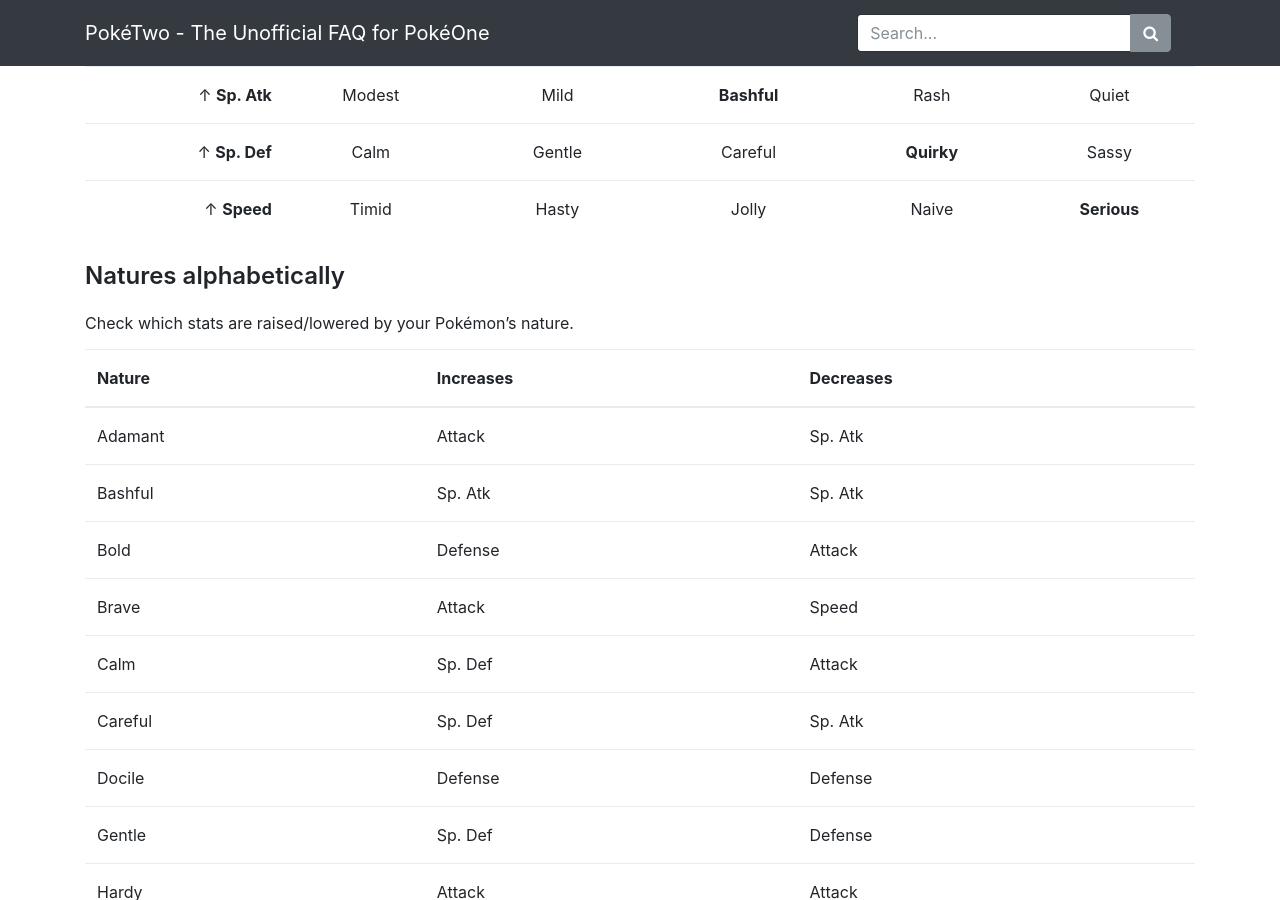
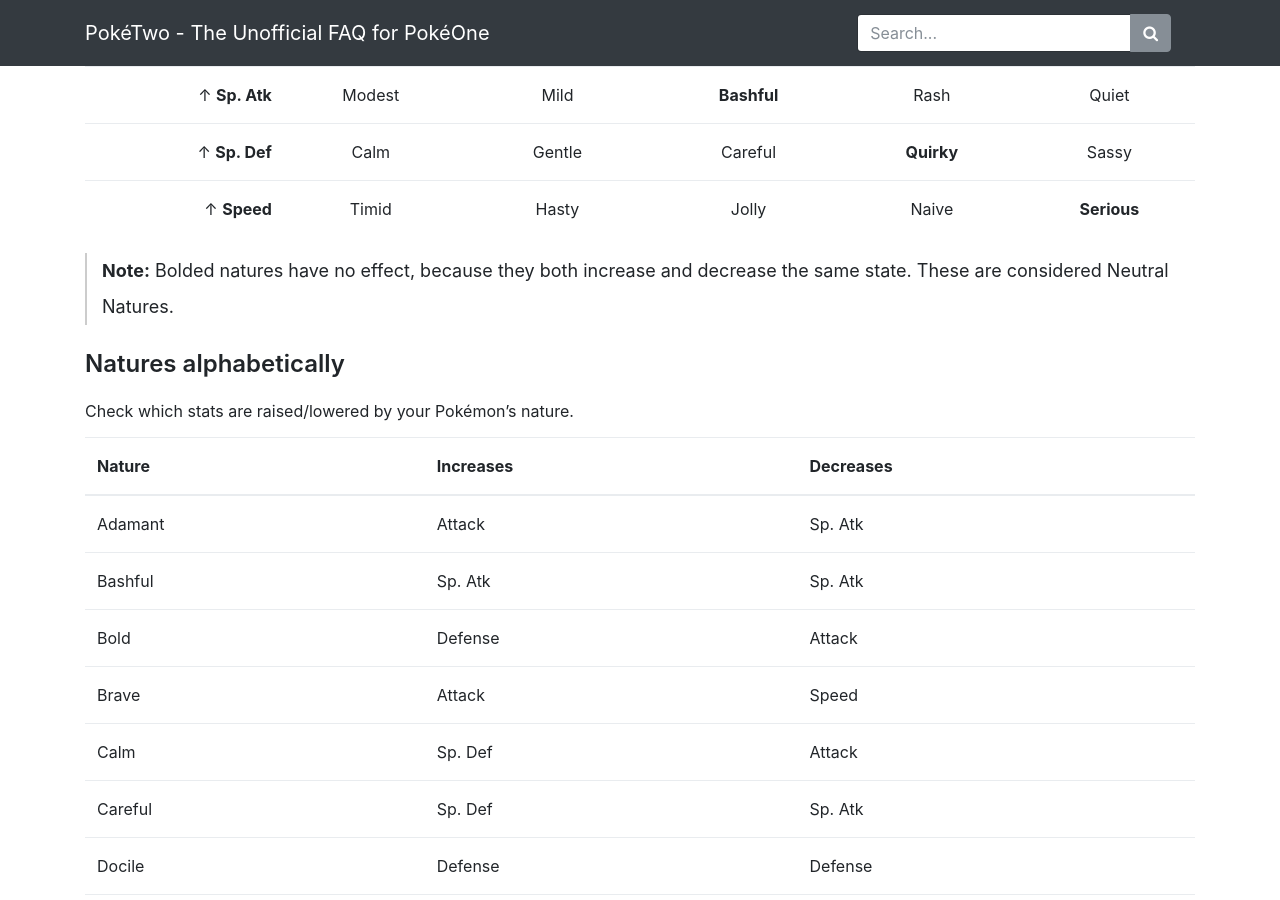
Before and after one commit to X3I/poketwo.com, a Jekyll site: the page built from _pages/nature/natures.md, in a window 1280 px wide and 900 px high, scrolled down 952 px. Built offline with Jekyll 4.4.1, drawn with Linux system fonts in a browser that asks for light colours; nearby versions of some CDN libraries; our own code applies the rules of GitHub Pages for plain Markdown files.

Commit message:
adding neutral comment

```diff
--- a/_pages/nature/natures.md
+++ b/_pages/nature/natures.md
@@ -51,6 +51,9 @@ Find which nature corresponds to your preferred stat boosts/drops.
 | ↑ **Sp. Def** | Calm      | Gentle     | Careful     | **Quirky** | Sassy       |
 | ↑ **Speed**   | Timid     | Hasty      | Jolly       | Naive      | **Serious** |
 
+> __Note:__ Bolded natures have no effect, because they both increase and
+> decrease the same state. These are considered Neutral Natures.
+
 ## Natures alphabetically
 
 Check which stats are raised/lowered by your Pokémon's nature.
```
